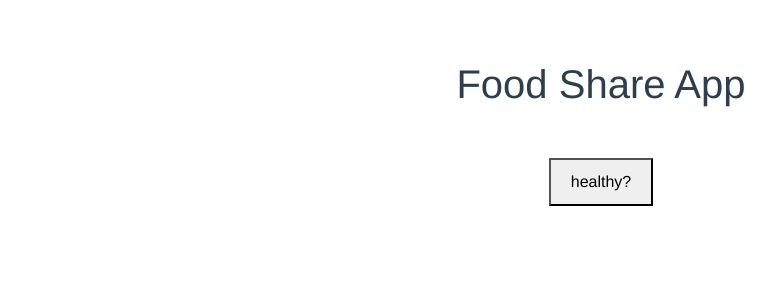
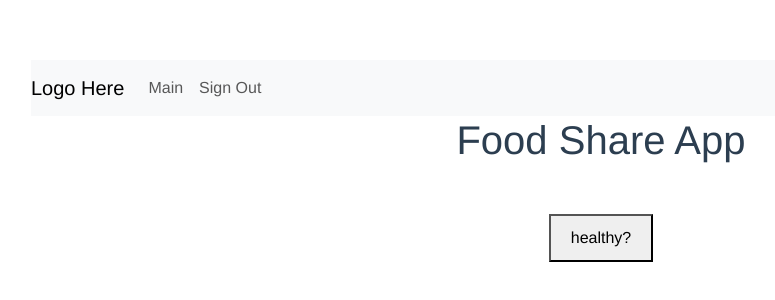
Before and after one commit to alxxjohn/FoodShareApp, a Vue app in the folder clientapp/: page / in a window 1280 px wide. Shown: the top 300 px of the page, without its empty margins (39-814 px from the left). Built offline with nearby package versions, Linux system fonts and the light colour scheme.

Commit message:
add NavBar and modified signup view

```diff
--- a/clientapp/src/App.vue
+++ b/clientapp/src/App.vue
@@ -1,21 +1,18 @@
 <template>
+    <NavBar />
+
     <router-view /> <!-- This will display the current page -->
 </template>
 
-<!-- <script>
-import HomePage from './views/HomePage.vue'
-import Login from './views/LoginView.vue'
-import Main from './views/MainView.vue'
+<script>
+  import NavBar from '@/components/NavBar.vue'
 
-export default {
-  name: 'App',
-  components: {
-    HomePage,
-    Login,
-    Main
+  export default {
+    components: {
+      NavBar
+    }
   }
-}
-</script> -->
+</script>
 
 <style>
 #app {
--- /dev/null
+++ b/clientapp/src/components/NavBar.vue
@@ -0,0 +1,18 @@
+<template>
+  <div id="nav">
+    <nav class="container navbar navbar-expand-lg navbar-light bg-light">
+      <a class="navbar-brand" href="#">Logo Here</a>
+      <button class="navbar-toggler" type="button" data-toggle="collapse" data-target="#navbarSupportedContent"
+          aria-controls="navbarSupportedContent" aria-expanded="false" aria-label="Toggle navigation">
+          <span class="navbar-toggler-icon"></span>
+      </button>
+
+      <div class="collapse navbar-collapse" id="navbarSupportedContent">
+          <div class="navbar-nav mr-auto">
+              <router-link to="/" class="nav-item nav-link">Main</router-link>
+              <router-link to="/SignOut" class="nav-link">Sign Out</router-link>
+          </div>
+      </div>
+    </nav>
+  </div>
+</template>
--- a/clientapp/src/services/health-check.js
+++ b/clientapp/src/services/health-check.js
@@ -1,7 +1,7 @@
-import api_client from "@/services/api-client";
+import apiClient from "@/services/apiClient";
 
 export default {
   health() {
-    return api_client.get("/health");
+    return apiClient.get("/health");
   }
 };
--- a/clientapp/src/views/loginView.vue
+++ b/clientapp/src/views/loginView.vue
@@ -15,8 +15,6 @@
   </form>
 </template>
 
-<!-- <button type="button" class="btn btn-secondary" onclick="alert('Hello!')">Click Me</button>
- I need to do it for the button Register-->
 
 
  <script>
--- a/clientapp/src/views/signUpView.vue
+++ b/clientapp/src/views/signUpView.vue
@@ -41,7 +41,7 @@
       </div>
     </div>
     <div class="col-12">
-      <button type="submit" class="btn btn-primary">Sign in</button>
+      <button type="submit" class="btn btn-primary">Register</button>
     </div>
   </form>
 
```
Also changed, not shown: clientapp/src/router/index.js (+8 -6 lines), clientapp/src/services/authService.js (added, +13 -0 lines), clientapp/src/services/apiClient.js (renamed from clientapp/src/services/api-client.js), 1 other file (tests, documents, lock files or other folders).
